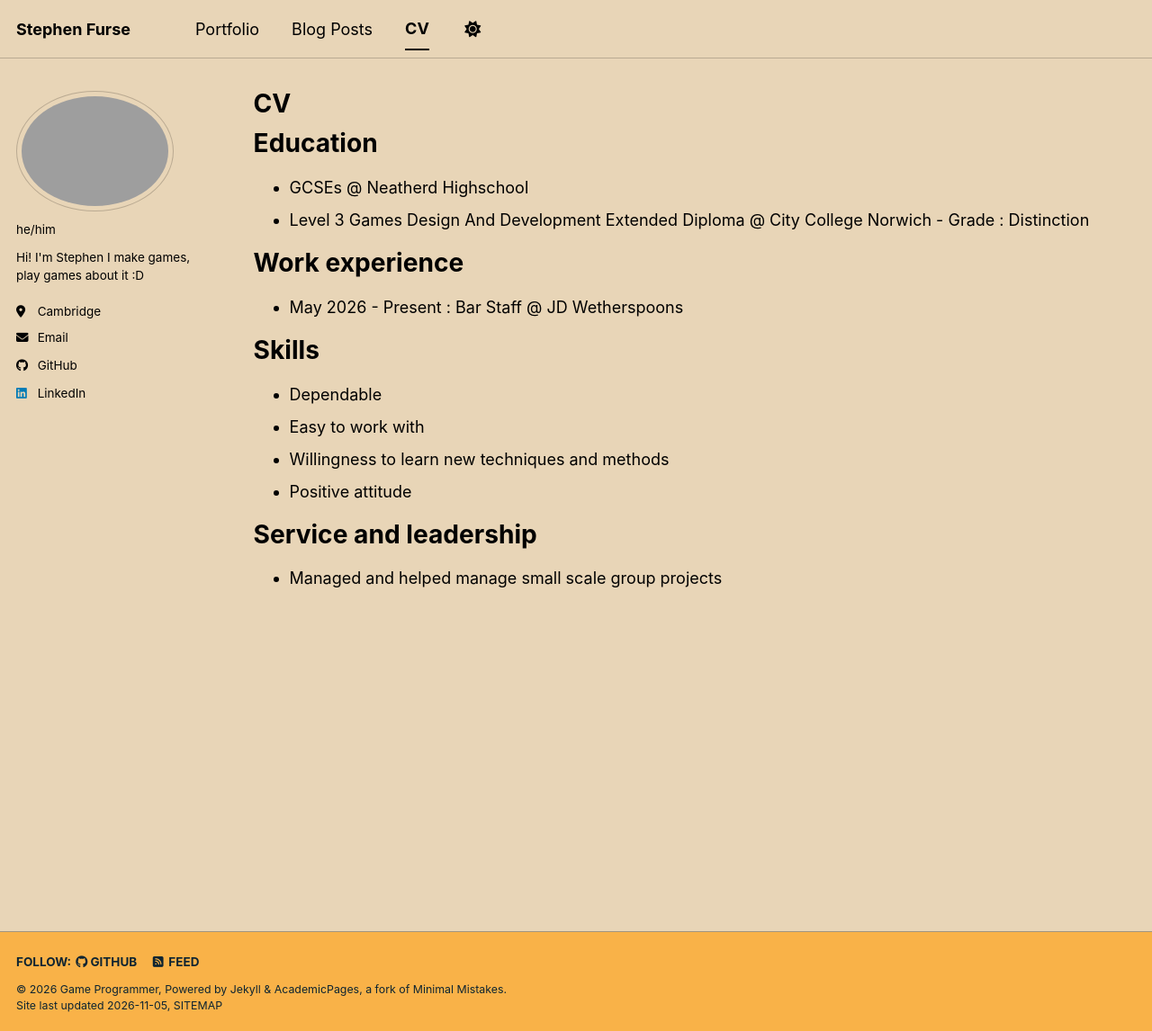
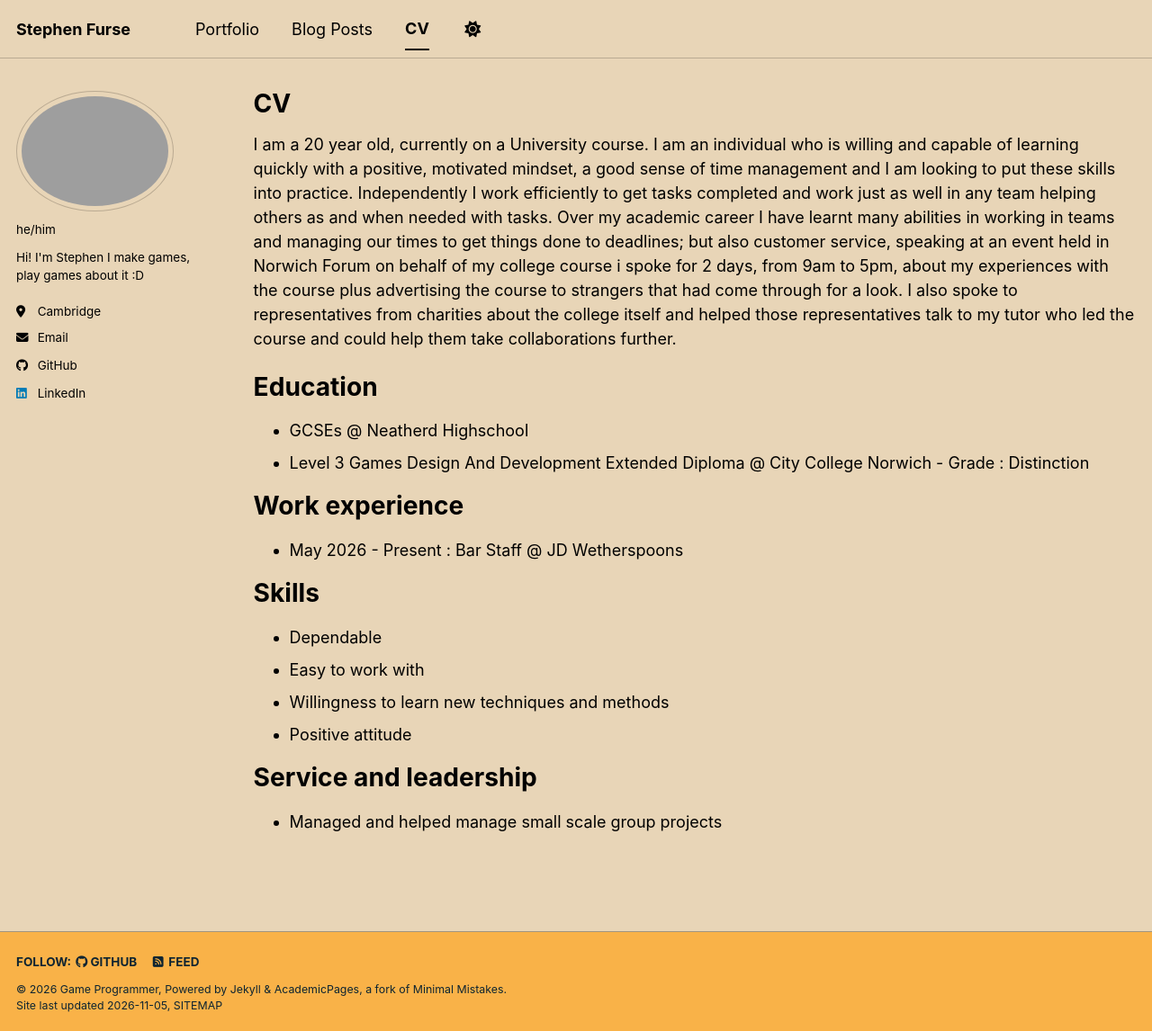
Before and after one commit to Stephen-Furse/Stephen-Furse.github.io, a Jekyll site: the page built from _pages/cv.md, in a window 1280 px wide and 1146 px high. Shown: the whole window at 90% size. Built offline with Jekyll 4.4.1, drawn with Linux system fonts in a browser that asks for light colours; a script bundle is joined from its source files by our own code; a style sheet for code colours, icons or effects is not loaded.

Commit message:
adding to cv

```diff
--- a/_pages/cv.md
+++ b/_pages/cv.md
@@ -8,6 +8,7 @@ redirect_from:
 ---
 
 {% include base_path %}
+I am a 20 year old, currently on a University course. I am an individual who is willing and capable of learning quickly with a positive, motivated mindset, a good sense of time management and I am looking to put these skills into practice. Independently I work efficiently to get tasks completed and work just as well in any team helping others as and when needed with tasks. Over my academic career I have learnt many abilities in working in teams and managing our times to get things done to deadlines; but also customer service, speaking at an event held in Norwich Forum on behalf of my college course i spoke for 2 days, from 9am to 5pm, about my experiences with the course plus advertising the course to strangers that had come through for a look. I also spoke to representatives from charities about the college itself and helped those representatives talk to my tutor who led the course and could help them take collaborations further.
 
 Education
 ======
```
